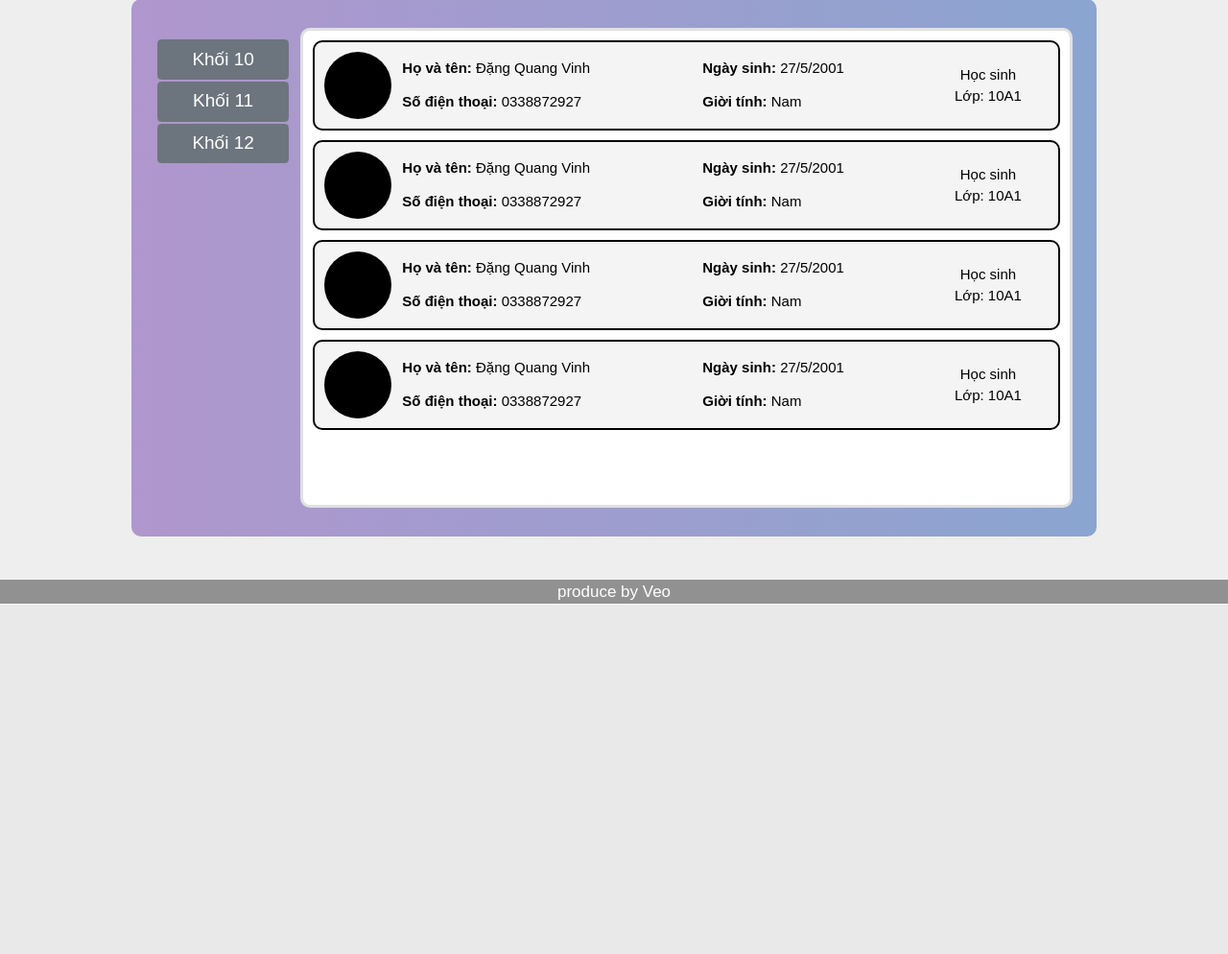
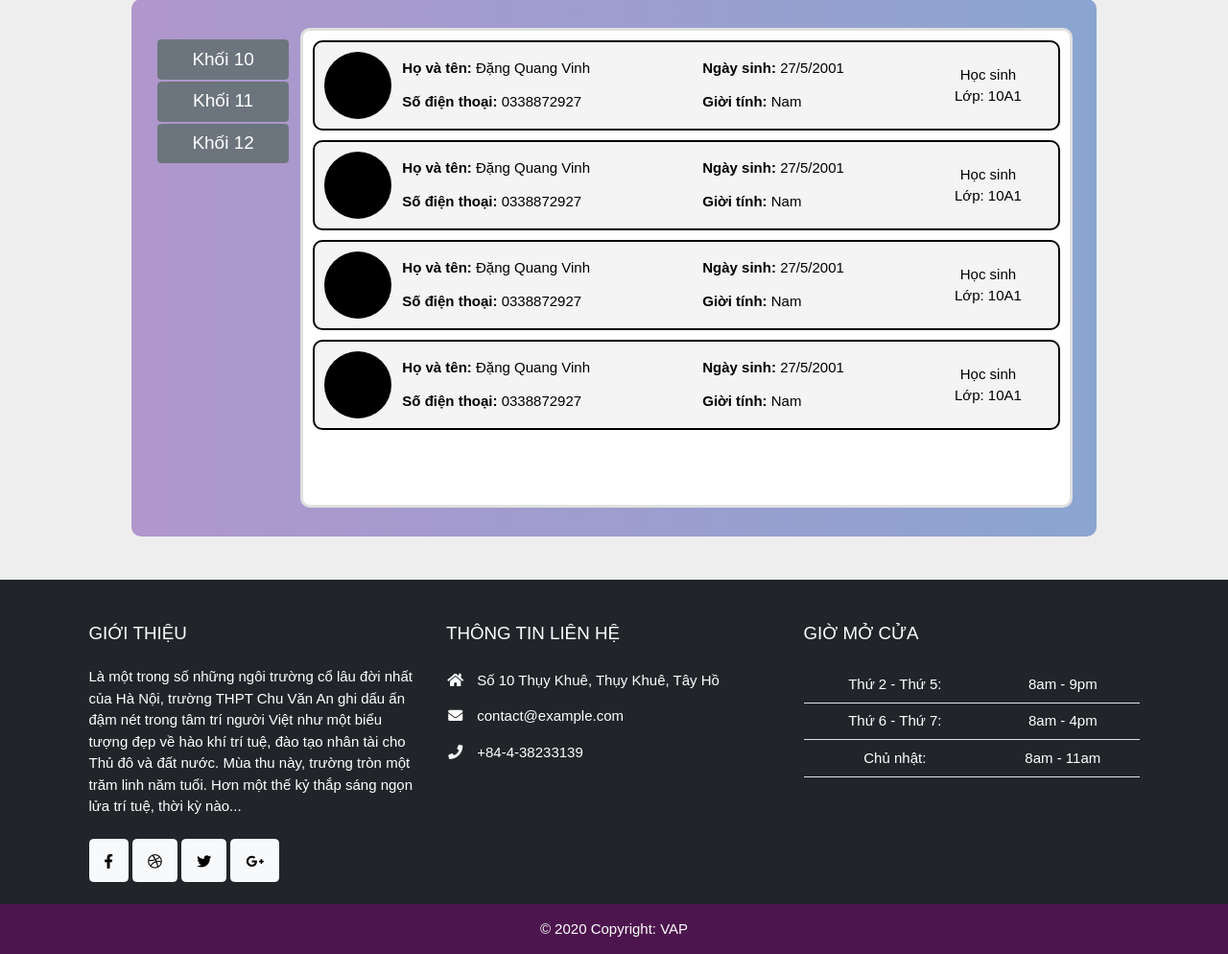
Before and after one commit to iamveoveo/THPT_VAP, a PHP site: page / in a window 1280 px wide. Shown: the part 857-1851 px from the top of the page at 96% size. Before the commit the page ends 1487 px from the top, so only its background shows below. Run offline with PHP 8.4, Linux system fonts and the light colour scheme; some web fonts are replaced.

Commit message:
Ánh 16:57 10/27/2021

```diff
--- a/template/footer.php
+++ b/template/footer.php
@@ -1,7 +1,88 @@
-<footer class="container-fluid" style="height:25px;background-color:#919191;">
-    <div class="d-flex justify-content-center align-items-center" style="font-size:17px;color:white;">
-        produce by Veo
+<footer >
+    <!-- Remove the container if you want to extend the Footer to full width. -->
+
+
+    <div class="text-white text-center text-lg-start bg-dark">
+    <!-- Grid container -->
+    <div class="container p-4">
+        <!--Grid row-->
+        <div class="row mt-4">
+        <!--Grid column-->
+        <div class="col-lg-4 col-md-12 mb-4 mb-md-0">
+            <h5 class="text-uppercase mb-4">Giới thiệu</h5>
+
+            <p>
+            Là một trong số những ngôi trường cổ lâu đời nhất của Hà Nội, trường THPT Chu Văn An ghi dấu ấn đậm nét trong tâm trí người Việt như một biểu tượng đẹp về hào khí trí tuệ, đào tạo nhân tài cho Thủ đô và đất nước.
+            Mùa thu này, trường tròn một trăm linh năm tuổi. Hơn một thế kỷ thắp sáng ngọn lửa trí tuệ, thời kỳ nào...
+            </p>
+
+            <div class="mt-4">
+            <!-- Facebook -->
+            <a type="button" class="btn btn-floating btn-light btn-lg"><i class="fab fa-facebook-f"></i></a>
+            <!-- Dribbble -->
+            <a type="button" class="btn btn-floating btn-light btn-lg"><i class="fab fa-dribbble"></i></a>
+            <!-- Twitter -->
+            <a type="button" class="btn btn-floating btn-light btn-lg"><i class="fab fa-twitter"></i></a>
+            <!-- Google + -->
+            <a type="button" class="btn btn-floating btn-light btn-lg"><i class="fab fa-google-plus-g"></i></a>
+            <!-- Linkedin -->
+            </div>
+        </div>
+        <!--Grid column-->
+
+        <!--Grid column-->
+        <div class="col-lg-4 col-md-6 mb-4 mb-md-0">
+            <h5 class="text-uppercase mb-4 pb-1">Thông tin liên hệ</h5>
+            <ul class="fa-ul" style="margin-left: 1.65em;">
+                <li class="mb-3">
+                    <span class="fa-li"><i class="fas fa-home"></i></span><span class="ms-2">Số 10 Thụy Khuê, Thụy Khuê, Tây Hồ</span>
+                </li>
+                <li class="mb-3">
+                    <span class="fa-li"><i class="fas fa-envelope"></i></span><span class="ms-2">contact@example.com</span>
+                </li>
+                <li class="mb-3">
+                    <span class="fa-li"><i class="fas fa-phone"></i></span><span class="ms-2">+84-4-38233139</span>
+                </li>
+            </ul>
+        </div>
+        <!--Grid column-->
+
+        <!--Grid column-->
+        <div class="col-lg-4 col-md-6 mb-4 mb-md-0">
+            <h5 class="text-uppercase mb-4">Giờ mở cửa</h5>
+
+            <table class="table text-center text-white">
+                <tbody class="fw-normal">
+                    <tr>
+                        <td>Thứ 2 - Thứ 5:</td>
+                        <td>8am - 9pm</td>
+                    </tr>
+                    <tr>
+                        <td>Thứ 6 - Thứ 7:</td>
+                        <td>8am - 4pm</td>
+                    </tr>
+                    <tr>
+                        <td>Chủ nhật:</td>
+                        <td>8am - 11am</td>
+                    </tr>
+
+                </tbody>
+            </table>
+        </div>
+        <!--Grid column-->
+        </div>
+        <!--Grid row-->
     </div>
+    <!-- Grid container -->
+
+    <!-- Copyright -->
+    <div class="text-center p-3" style="background-color:rgb(96 15 95 / 70%)">
+        © 2020 Copyright:
+        <a class="text-white" href="https://mdbootstrap.com/">VAP</a>
+    </div>
+    <!-- Copyright -->
+    </div>
+<!-- End of .container -->
 </footer>
 </body>
 <script src="https://code.jquery.com/jquery-3.6.0.min.js" integrity="sha256-/xUj+3OJU5yExlq6GSYGSHk7tPXikynS7ogEvDej/m4=" crossorigin="anonymous"></script>
--- a/template/header.php
+++ b/template/header.php
@@ -7,7 +7,7 @@
     <meta http-equiv="X-UA-Compatible" content="IE=edge">
     <meta http-equiv="Content-Type" content="text/html; charset=utf-8" />
     <meta name="viewport" content="width=device-width, initial-scale=1.0">
-    <link rel="icon" href="images/icon.jpg">
+    <link rel="icon" href="images/icon.png">
     <!-- CSS only -->
     <link href="https://cdn.jsdelivr.net/npm/bootstrap@5.1.1/dist/css/bootstrap.min.css" rel="stylesheet" integrity="sha384-F3w7mX95PdgyTmZZMECAngseQB83DfGTowi0iMjiWaeVhAn4FJkqJByhZMI3AhiU" crossorigin="anonymous">
     <title>VAP</title>
```
Also changed, not shown: images/icon.jpg (deleted), images/icon.png (added).
